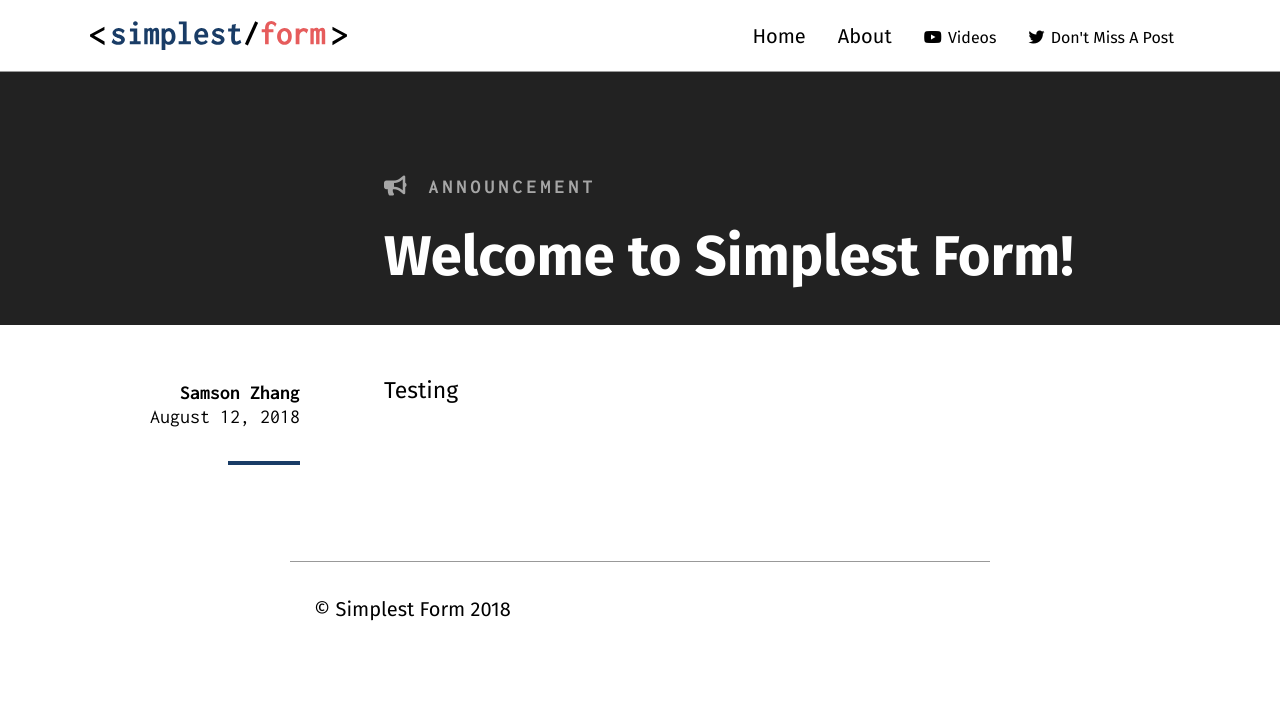
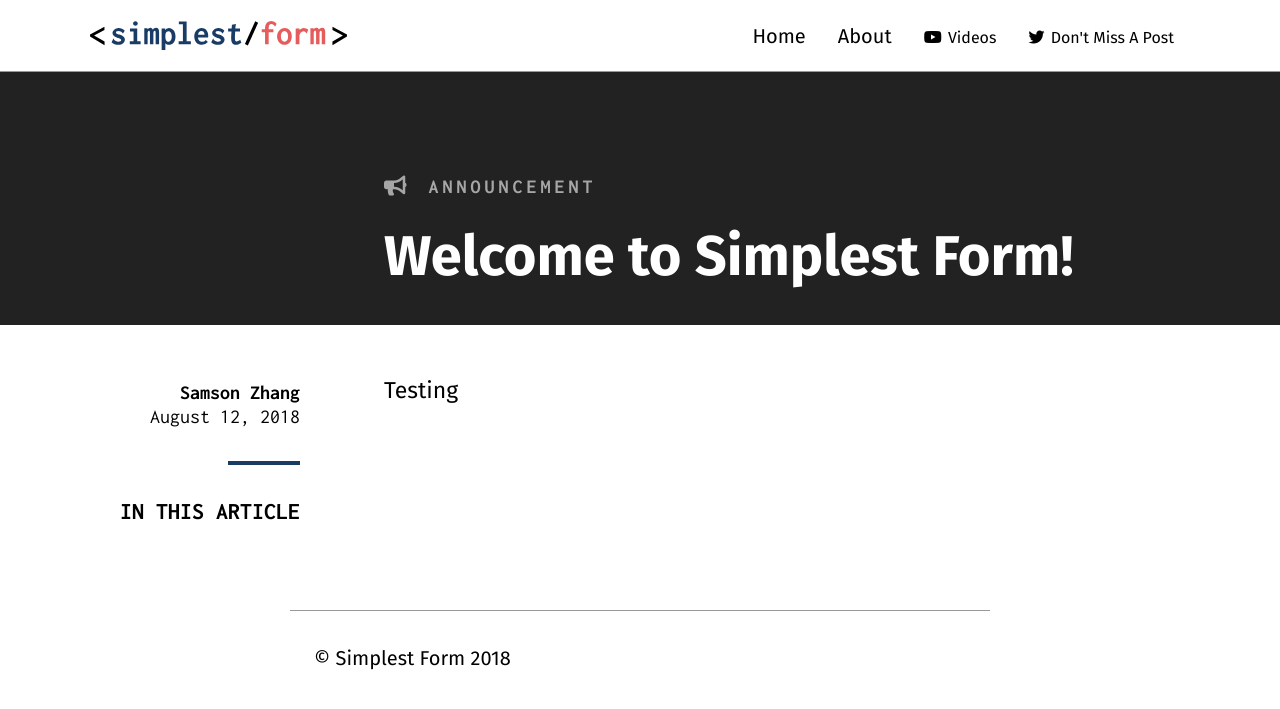
Before and after one commit to SimplestForm/simplestform.github.io, a Jekyll site: the page built from _posts/2018-08-12-welcome-to-sf.md, in a window 1280 px wide. Shown: the top 709 px of the page. Built offline with Jekyll 4.4.1, drawn with Linux system fonts in a browser that asks for light colours; nearby versions of some CDN libraries; some web fonts are replaced.

Commit message:
ToC, thumbnail code and design fixes/changes

```diff
--- /dev/null
+++ b/_includes/article-toc.html
@@ -0,0 +1,4 @@
+<div class='article-toc {{ include.class }}'>
+  <div class='article-toc-title'><span>In this article</span></div>
+  <ul></ul>
+</div>
--- a/_includes/table-of-contents.html
+++ /dev/null
@@ -1 +0,0 @@
-<script src='/js/table-of-contents.js'></script>
--- a/_layouts/post.html
+++ b/_layouts/post.html
@@ -2,7 +2,7 @@
 layout: default
 ---
 
-<div class='page-hero {% if page.tags contains "tutorial" %} page-tutorial {% else %} page-other {% endif %}'>
+<div class='page-hero {% if page.tags contains "tutorial" %}page-tutorial{% else %}page-other{% endif %} {% if page.thumb-ext %}page-hero-with-thumb{% endif %}'>
   <div class='page-container'>
     <div class='page-hero-content'>
       <div class='page-tags'>
@@ -28,12 +28,20 @@
     <div class='article-author'>{{ page.author }}</div>
     <div class='article-date'>{{ page.date | date: "%B %d, %Y" }}</div>
     <div class='article-small-line'></div>
-    <div class='article-toc'>
-      <ul></ul>
-    </div>
+    {% include article-toc.html class="toc-desktop" %}
   </div>
   <div class='container'>
-    {{ content }}
+    {% if page.thumb-ext %}
+    <div class='post-thumb '>
+      {% if page.thumb-ext == "mp4" %}
+      <div class='video-container'><video loop src='/img/thumb/{{ page.keyword }}.mp4' autoplay='autoplay' muted='muted'></video></div>
+      {% endif %}
+    </div>
+    {% endif %}
+    {% assign all-content = content | split:'<!--break-->' %}
+    {{ all-content[0] }}
+    {% include article-toc.html class="toc-mobile" %}
+    {{ all-content[1] }}
   </div>
-  {% include table-of-contents.html %}
+  <script src='/js/table-of-contents.js'></script>
 </div>
--- a/css/article.css
+++ b/css/article.css
@@ -72,6 +72,27 @@
   font-size: 23px;
 }
 
+.article-toc-title{
+  text-transform: uppercase;
+  font-weight: 700;
+  font-size: 24px;
+}
+
+.article-toc ul{
+  list-style: none;
+  padding-left: 0;
+  font-family: 'Fira Sans';
+}
+
+.article-toc li.level2{
+  margin: 12px 0;
+}
+
+.article-toc li.level1{
+  font-weight: 700;
+  margin-top: 24px;
+}
+
 @media (min-width: 1200px){
   .page-container{
     display: grid;
@@ -81,16 +102,34 @@
     left: -90px;
   }
 
+  .page-hero-with-thumb{
+    padding-bottom: 96px;
+  }
+
+  .page-container .post-thumb{
+    margin-top: -96px;
+  }
+
   .page-container .container{
     margin: unset;
   }
 
   .article-info{
+    padding-left: 60px;
+    box-sizing: border-box;
     text-align: right;
   }
 
   .article-small-line{
     margin-left: auto;
+  }
+
+  .article-toc.toc-mobile{
+    display: none;
+  }
+
+  .page-container .post-thumb{
+    width: calc(100% + 120px);
   }
 }
 
@@ -124,4 +163,12 @@
     max-width: 700px;
     padding: 0 24px;
   }
+
+  .article-toc.toc-desktop{
+    display: none;
+  }
+
+  .page-container .post-thumb{
+    margin-top: 32px;
+  }
 }
--- a/css/main.css
+++ b/css/main.css
@@ -23,10 +23,18 @@
 .post-thumb{
   width: 100%;
   box-shadow: 0 10px 20px rgba(0,0,0,0.19), 0 6px 6px rgba(0,0,0,0.23);
+  transition: all 0.2s ease;
 }
 
 .post-thumb img{
   width: 100%;
+}
+
+.post .post-thumb:hover{
+  box-shadow: 0 14px 28px rgba(0,0,0,0.25), 0 10px 10px rgba(0,0,0,0.22);
+  transform: scale(1.01);
+  opacity: 0.9;
+  transition: all 0.2s ease;
 }
 
 .video-container{
--- a/js/table-of-contents.js
+++ b/js/table-of-contents.js
@@ -1,9 +1,13 @@
 console.log("toc loaded");
 
-var toc = $(".article-toc ul");
-var level;
+$(function(){
+  var iteration = 0;
 
+  $(".article-toc ul").each(function(){
+    var toc = $(this);
+    iteration++;
     $(".container h2, .container h3").each(function(){
+      console.log(iteration);
       if($(this).is("h2")){
         itemClass = "level1";
       }
@@ -13,5 +17,8 @@
 
       itemID = $(this).attr("id");
       itemText = $(this).text();
-  toc.append("<a href='#" + itemID + "'<li class='" + itemClass + "'>" + itemText + "</li>");
+      toc.append("<a href='#" + itemID + "'><li class='" + itemClass + "'>" + itemText + "</li>");
+      console.log(toc, $(this));
     });
+  });
+});
```
Also changed, not shown: _includes/post-gen.html (+8 -8 lines), _posts/2018-08-13-pure-css-hamburger.md (+1 -4 lines). Lines whose indentation alone changed are shown as unchanged.
